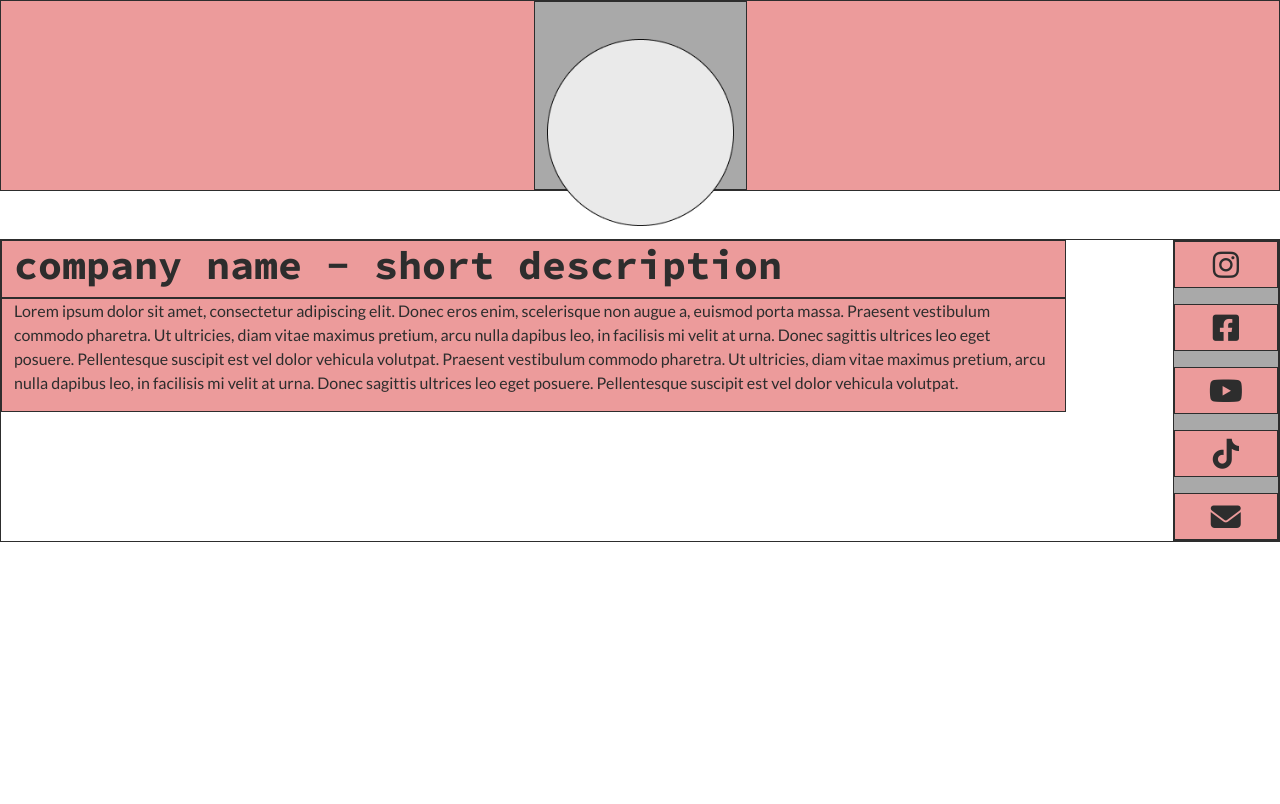
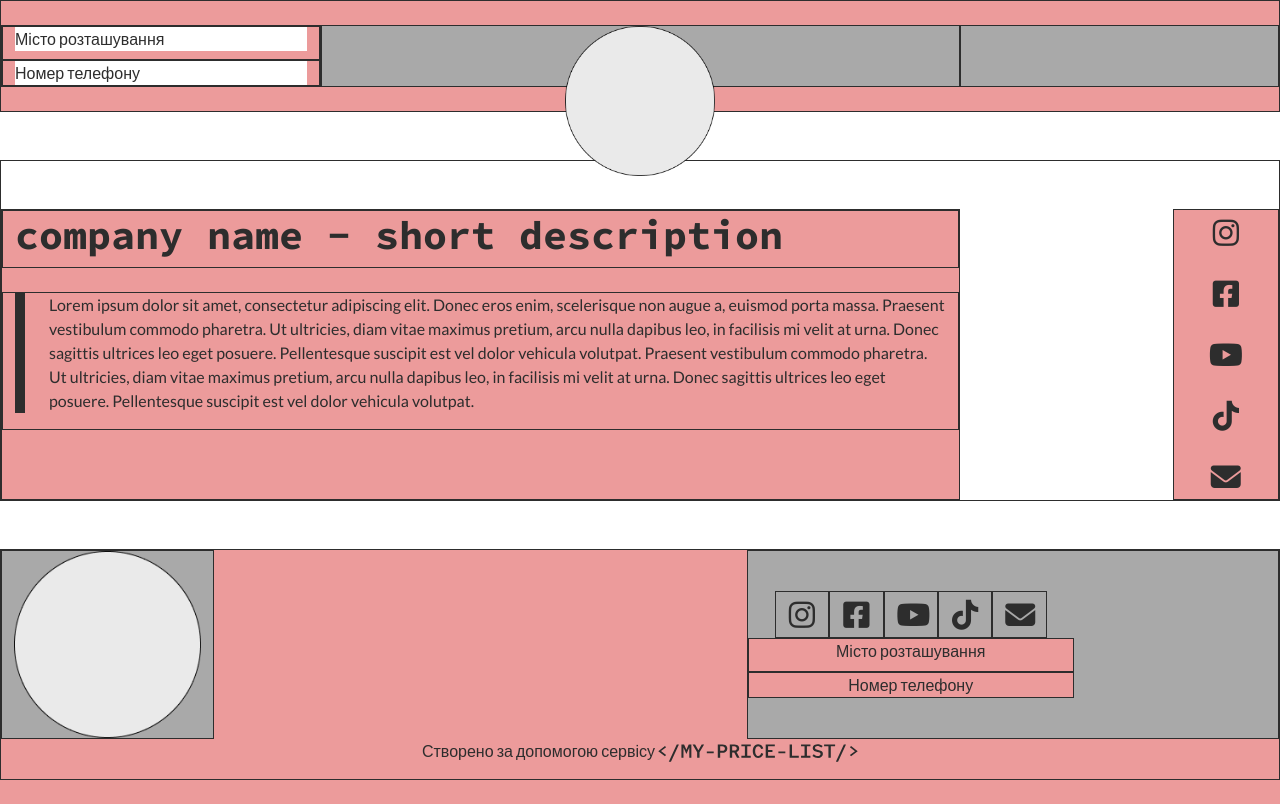
Before and after one commit to ivanka19/price_list, a website: page company/index.html in a window 1280 px wide. Drawn offline with nearby package versions, Linux system fonts and the light colour scheme.

Commit message:
company file

```diff
--- a/company/index.html
+++ b/company/index.html
@@ -28,26 +28,38 @@
 </head>
 
 <body>
-    <div class="company-intro">
-        <header class="header mb-5">
+    <header class="header company-header mb-5">
         <div class="container-xxl">
-                <div class="row justify-content-center">
-                    <div class="col-4 col-md-2">
+            <div class="row justify-content-between py-4">
+                <div class="col col-3 d-flex align-items-center">
+                    <div class="row">
+                        <div class="col col-12">
+                            <p class="mb-2">Місто розташування</p>
+                        </div>
+                        <div class="col col-12">
+                            <p class="my-0">Номер телефону</p>
+                        </div>
+                    </div>
+                </div>
+                <div class="col col-6 d-flex justify-content-center">
                     <img src="img/company-logo.png" alt="logo" class="company-logo">
                 </div>
+                <div class="col col-3"></div>
+
             </div>
         </div>
     </header>
 
+    <div class="company-intro intro">
         <div class="container-xxl">
-            <div class="row justify-content-between">
-                <div class="col-10">
+            <div class="row justify-content-between mt-lg-5">
+                <div class="col-12 col-md-9">
                     <div class="row">
-                        <div class="col-12">
+                        <div class="col-12 mb-4">
                             <h1>company name - short description</h1>
                         </div>
                         <div class="col-12">
-                            <p class="">Lorem ipsum dolor sit amet, consectetur adipiscing elit. Donec eros enim,
+                            <p class="ps-4">Lorem ipsum dolor sit amet, consectetur adipiscing elit. Donec eros enim,
                                 scelerisque non augue a, euismod porta massa. Praesent vestibulum commodo pharetra. Ut
                                 ultricies, diam vitae maximus pretium, arcu nulla dapibus leo, in facilisis mi velit at
                                 urna.
@@ -61,30 +73,30 @@
                     </div>
                 </div>
 
-                <div class="col-1">
-                    <div class="row">
+                <div class="col-12 col-md-1 mt-3 mt-md-0">
+                    <div class="row justify-content-center">
 
-                        <div class="col-12 mb-3">
+                        <div class="col-2 col-md-12 mb-md-3">
                             <a href="" class="company-social">
                                 <i class="fa-brands fa-instagram"></i> </a>
                         </div>
 
-                        <div class="col-12 mb-3">
+                        <div class="col-2 col-md-12 mb-md-3">
                             <a href="" class="company-social">
                                 <i class="fa-brands fa-facebook-square"></i> </a>
                         </div>
 
-                        <div class="col-12 mb-3">
+                        <div class="col-2 col-md-12 mb-md-3">
                             <a href="" class="company-social">
                                 <i class="fa-brands fa-youtube"></i> </a>
                         </div>
 
-                        <div class="col-12 mb-3">
+                        <div class="col-2 col-md-12 mb-md-3">
                             <a href="" class="company-social">
                                 <i class="fa-brands fa-tiktok"></i> </a>
                         </div>
 
-                        <div class="col-12">
+                        <div class="col-2 col-md-12">
                             <a href="" class="company-social">
                                 <i class="fa-solid fa-envelope"></i> </a>
                         </div>
@@ -173,29 +185,60 @@
 
         </div>
     </section> -->
-    <!--
-    <footer class="footer mt-5 pb-4">
+
+    <footer class="footer company-footer mt-5 pb-4">
         <div class="container-xxl">
+            <div class="row justify-content-between">
+                <div class="col col-2"><img src="img/company-logo.png" class="company-footer-logo" alt=""></div>
+                <div class="col col-5  d-flex align-items-center">
+                    <div class="">
+
                         <div class="row justify-content-center">
-                <div class="col-12 col-md-6">
-                    <img src="img/logo.svg" alt="logo" class="logo">
+
+                            <div class="col col-2">
+                                <a href="" class="company-social">
+                                    <i class="fa-brands fa-instagram"></i> </a>
+                            </div>
+
+                            <div class="col col-2">
+                                <a href="" class="company-social">
+                                    <i class="fa-brands fa-facebook-square"></i> </a>
+                            </div>
+
+                            <div class="col col-2">
+                                <a href="" class="company-social">
+                                    <i class="fa-brands fa-youtube"></i> </a>
+                            </div>
+
+                            <div class="col col-2">
+                                <a href="" class="company-social">
+                                    <i class="fa-brands fa-tiktok"></i> </a>
+                            </div>
+
+                            <div class="col col-2">
+                                <a href="" class="company-social">
+                                    <i class="fa-solid fa-envelope"></i> </a>
+                            </div>
+                        </div>
+                        <div class="row">
+                            <div class="col col-12">
+                                <p class="mb-2">Місто розташування</p>
+                            </div>
+                            <div class="col col-12">
+                                <p class="my-0">Номер телефону</p>
                             </div>
                         </div>
 
-            <div class="row justify-content-center align-items-center  nav mb-4">
-                <div class="col col-12 col-md-3 mb-1 mb-md-0">
-                    <a href="">Правила користування</a>
-                </div>
-                <div class="col col-12 col-md-3 mb-1 mb-md-0">
-                    <a href="login/">Вхід до системи</a>
-                </div>
-                <div class="col col-12 col-md-3 mb-1 mb-md-0">
-                    <a href="registration/">Реєстрація</a>
                     </div>
                 </div>
-            <p>© 2022 Всі права захищені.</p>
             </div>
-    </footer> -->
+            <div class="row">
+                <p> Створено за допомогою сервісу <a href="../"><img src="../img/logo.svg" class="footer-mini"
+                            alt=""></a>
+                </p>
+            </div>
+        </div>
+    </footer>
 
     <!-- Bootstrap .js script import -->
     <script src="https://cdn.jsdelivr.net/npm/@popperjs/core@2.11.5/dist/umd/popper.min.js"
--- a/company/style-company.scss
+++ b/company/style-company.scss
@@ -2,14 +2,16 @@
 .col-4,
 .col-md-2,
 .col-1,
-.col-12 {
+.col-12,
+.col {
     border: 1px solid;
 }
 
 .col-4,
 .col-md-2,
 .col-1,
-.col-12 {
+.col-12,
+.col {
     background-color: darkgray;
 }
 
@@ -35,18 +37,22 @@ $pink-color: #FFA9B8;
 
 .company {
 
+    &-header {}
+
     &-logo {
-        width: 100%;
-        position: relative;
-        top: 20%;
+        display: block;
+        max-width: 150px;
+        // width: 250px;
+        // height: 250px;
+        position: absolute;
     }
 
     &-intro {
 
-        h1 {
-            font-family: $main-font;
-            font-weight: 700;
-        }
+        // h1 {
+        //     font-family: $main-font;
+        //     font-weight: 700;
+        // }
     }
 
     &-social {
@@ -68,5 +74,23 @@ $pink-color: #FFA9B8;
 
     }
 
+    &-footer {
+        p {
+            img {
+                display: inline;
+                width: 200px;
+            }
+        }
+
+        &-logo {
+            width: 100%;
+        }
+    }
 
 }
+
+.header {
+    p {
+        background-color: #fff;
+    }
+}
```
Also changed, not shown: css/style-company.css. Lines whose indentation alone changed are shown as unchanged.
